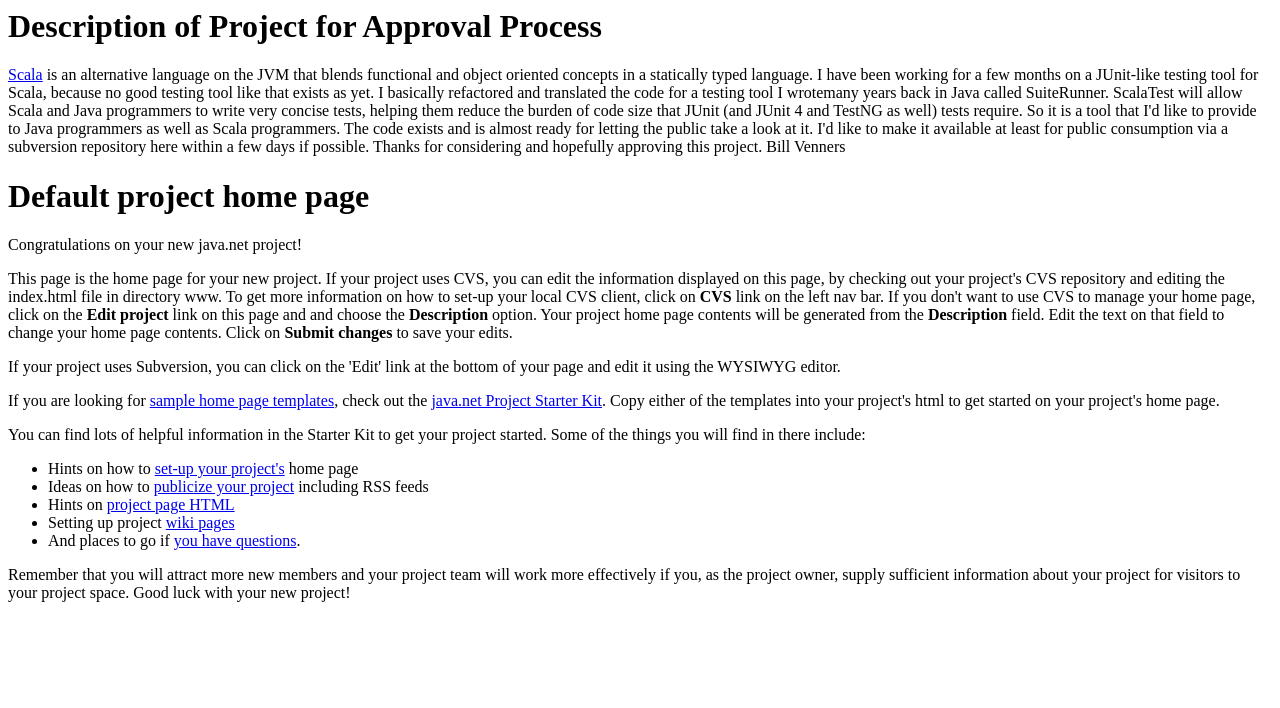
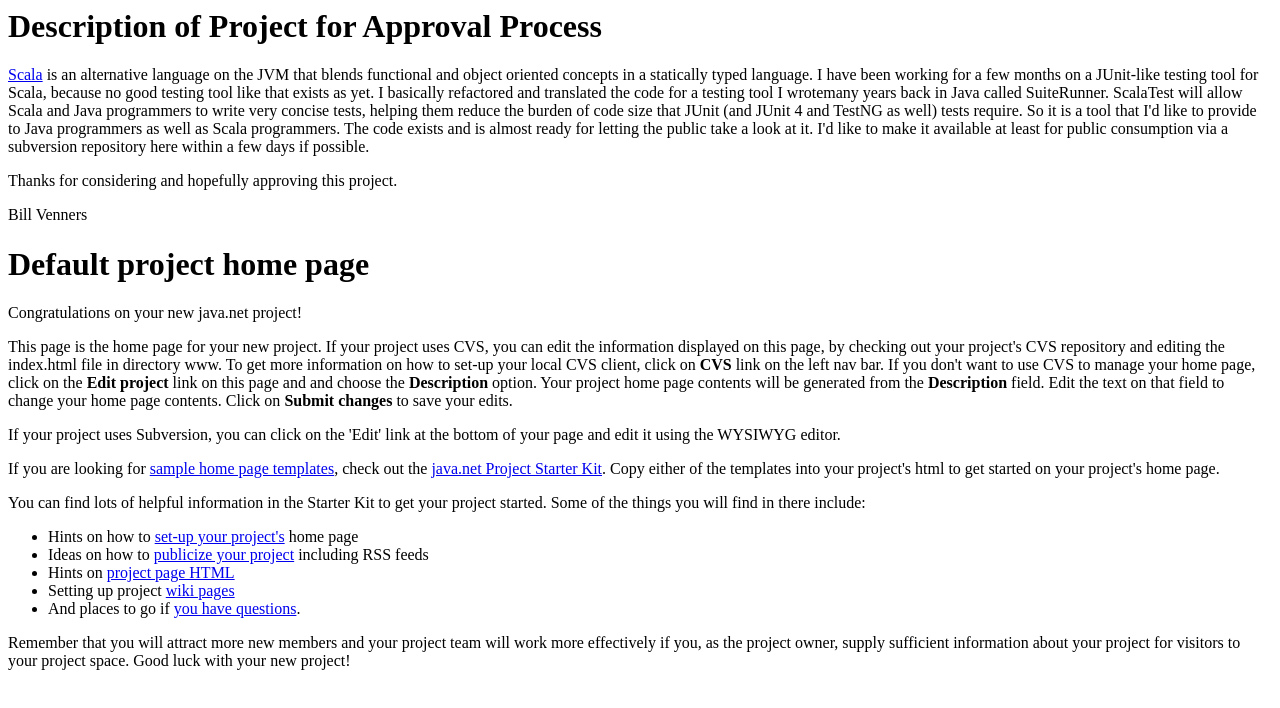
Before and after one commit to hubertp/scalatest, a plain HTML site: page www/index.html in a window 1280 px wide. Drawn offline with Linux system fonts and the light colour scheme.

Commit message:
Committed through web interface.

```diff
--- a/www/index.html
+++ b/www/index.html
@@ -1,11 +1,15 @@
-<meta http-equiv="Content-Type" content="text/html; charset=UTF-8" />
+<meta http-equiv="Content-Type" content="text/html; charset=UTF-8" />                                <meta http-equiv="Content-Type" content="text/html; charset=UTF-8" />
 <h1>Description of Project for Approval Process</h1>
 
 <p>
 <a href="http://www.scala-lang.org">Scala</a> is an alternative language on the JVM that blends functional and object oriented concepts in a statically typed language. I have been working for a few months on a JUnit-like testing tool for Scala, because no good testing tool like that exists as yet. I basically refactored and translated the code for a testing tool I wrotemany years back in Java called SuiteRunner. ScalaTest will allow Scala and Java programmers to write very concise tests, helping them reduce the burden of code size that JUnit (and JUnit 4 and TestNG as well) tests require. So it is a tool that I'd like to provide to Java programmers as well as Scala programmers. The code exists and is almost ready for letting the public take a look at it. I'd like to make it available at least for public consumption via a subversion repository here within a few days if possible.
+</p>
 
+<p>
 Thanks for considering and hopefully approving this project.
+</p>
 
+<p>
 Bill Venners
 </p>
 
```
